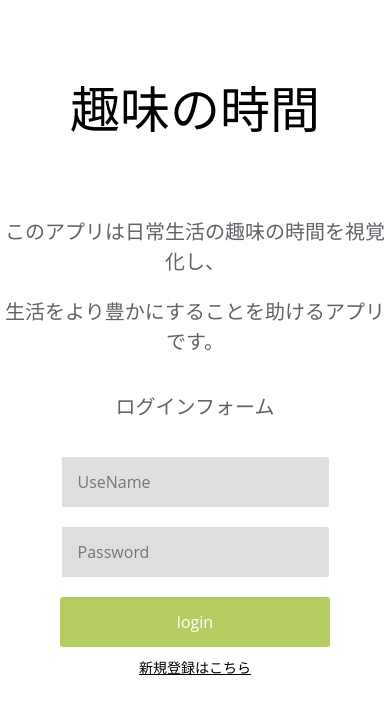
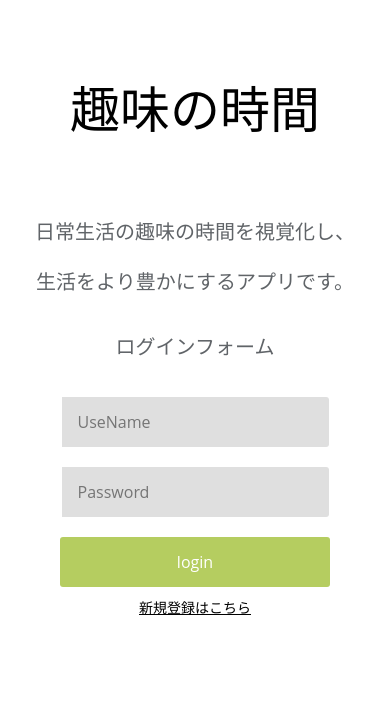
Before and after one commit to masanobu-gido/hobby_management_app, a Flask app: page / in a window 390 px wide. Shown: the top 714 px of the page. Run offline with Flask 2, Linux system fonts and the light colour scheme; some libraries are stand-ins or nearby versions.

Commit message:
fit smartphone display

```diff
--- a/app.py
+++ b/app.py
@@ -170,4 +170,4 @@ def delete(id):
 
 if __name__ == '__main__':
     #db.create_all()
-    app.run(debug=True)
+    app.run(debug=False)
--- a/score.py
+++ b/score.py
@@ -21,7 +21,7 @@ def hobby_score(user_id):
         df.loc[:, 'time*feeling'] = df.loc[:, 'time'] * df.loc[:, 'feeling']
         user_df = df[df["user_id"] == user_id]
         user_df = user_df[user_df["created_at"] > now - datetime.timedelta(days=7)]
-        print(user_df.head())
+        #print(user_df.head())
         log_ids = user_df["log_id"].tolist()
         #print(user_df["hobby"].unique())
         hobbies = user_df["hobby"].unique()
--- a/templates/login.html
+++ b/templates/login.html
@@ -10,7 +10,8 @@
             background: #ffffff;
             color: #606468;
             font: 87.5%/1.5em 'Open Sans', sans-serif;
-            margin: 0;
+            margin-left: auto;
+            margin-right: auto;
             }
 
             h1 {
@@ -101,8 +102,8 @@
     <body>
     <div align="center">
         <h1>趣味の時間</h1>
-        <p>このアプリは日常生活の趣味の時間を視覚化し、</p>
-        <p>生活をより豊かにすることを助けるアプリです。</p>
+        <p>日常生活の趣味の時間を視覚化し、</p>
+        <p>生活をより豊かにするアプリです。</p>
 
         <p1>ログインフォーム</p1>
         <form method="POST">
--- a/templates/signup.html
+++ b/templates/signup.html
@@ -10,7 +10,8 @@
             background: #ffffff;
             color: #606468;
             font: 87.5%/1.5em 'Open Sans', sans-serif;
-            margin: 0;
+            margin-left: auto;
+            margin-right: auto;
             }
 
             h1 {
```
Also changed, not shown: templates/base.html (+6 -6 lines).
